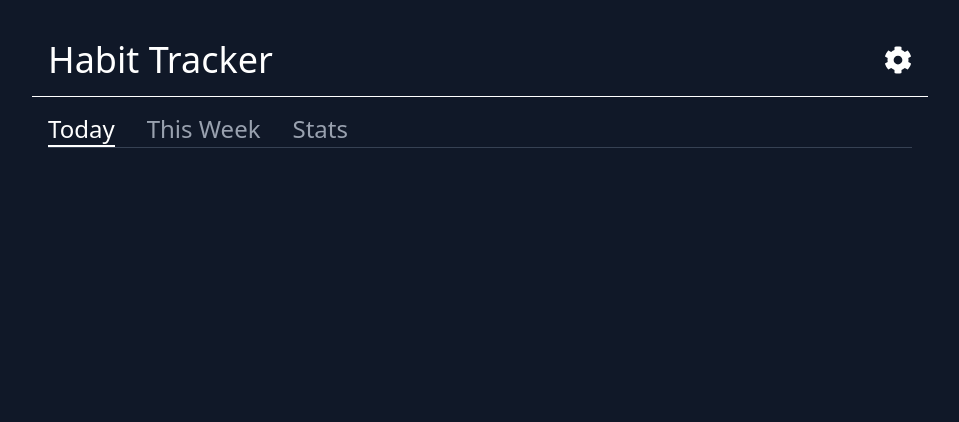
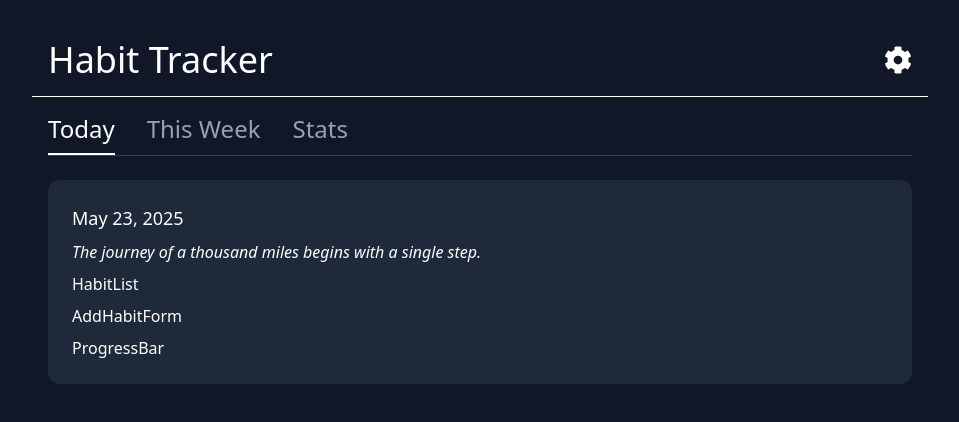
Before and after one commit to ryangholland/habit-tracker, a React (Vite) app: page / in a window 1280 px wide. Shown: the top 422 px of the page, without its empty margins (160-1119 px from the left). Built offline with nearby package versions, Linux system fonts and the light colour scheme.

Commit message:
feat: create Today page

```diff
--- a/src/App.jsx
+++ b/src/App.jsx
@@ -1,5 +1,6 @@
 import Header from "./components/Header";
 import Tabs from "./components/Tabs";
+import Today from "./pages/Today";
 
 function App() {
   return (
@@ -7,6 +8,7 @@ function App() {
       <div className="min-h-screen  max-w-4xl mx-auto">
         <Header />
         <Tabs />
+        <Today />
       </div>
     </div>
   );
--- a/src/components/Tabs.jsx
+++ b/src/components/Tabs.jsx
@@ -5,21 +5,21 @@ function Tabs() {
     <TabGroup className="p-4">
       <TabList className="flex border-b border-gray-700 text-2xl gap-8">
         <Tab
-          className="text-gray-400 border-b-2 border-transparent
+          className="text-gray-400 border-b-2 border-transparent pb-2
         hover:text-white hover:border-white
         data-selected:text-white data-selected:border-white"
         >
           Today
         </Tab>
         <Tab
-          className="text-gray-400 border-b-2 border-transparent
+          className="text-gray-400 border-b-2 border-transparent pb-2
         hover:text-white hover:border-white
         data-selected:text-white data-selected:border-white"
         >
           This Week
         </Tab>
         <Tab
-          className="text-gray-400 border-b-2 border-transparent
+          className="text-gray-400 border-b-2 border-transparent pb-2
         hover:text-white hover:border-white
         data-selected:text-white data-selected:border-white"
         >
--- a/src/pages/Today.jsx
+++ b/src/pages/Today.jsx
@@ -0,0 +1,15 @@
+function Today() {
+  return (
+    <div className="bg-gray-800 rounded-xl p-4 mt-2 mx-4 md:p-6 flex flex-col gap-2">
+      <h2 className="text-lg">May 23, 2025</h2>
+      <p className="italic">
+        The journey of a thousand miles begins with a single step.
+      </p>
+      <p>HabitList</p>
+      <p>AddHabitForm</p>
+      <p>ProgressBar</p>
+    </div>
+  );
+}
+
+export default Today;
```
